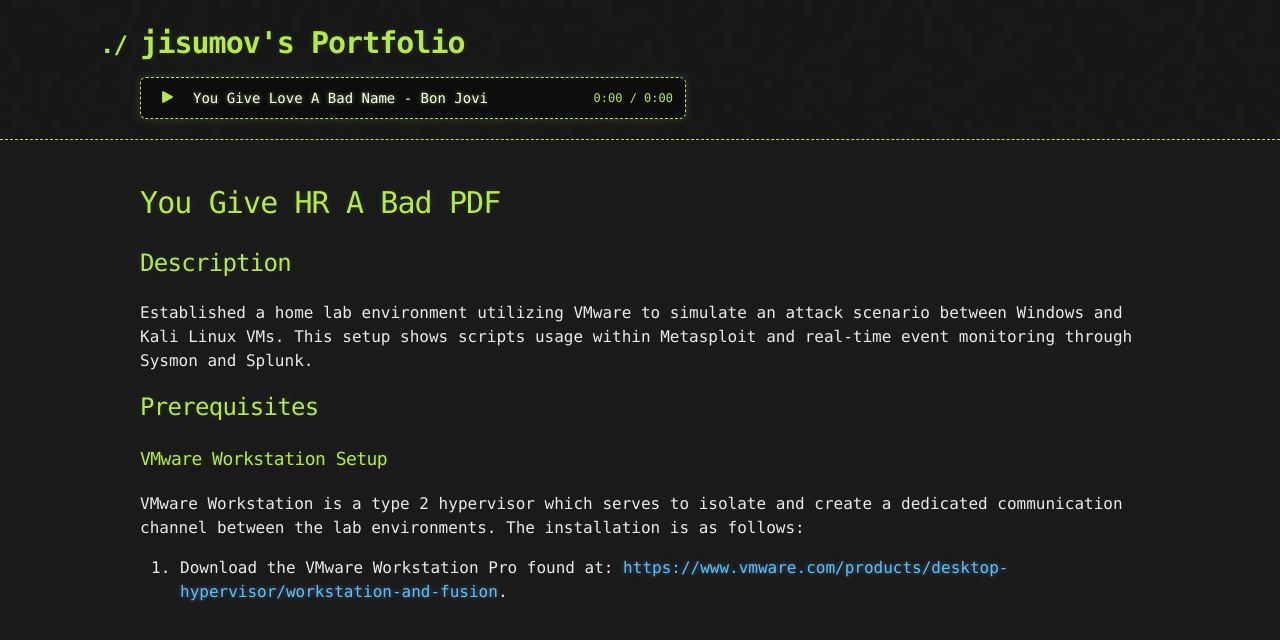
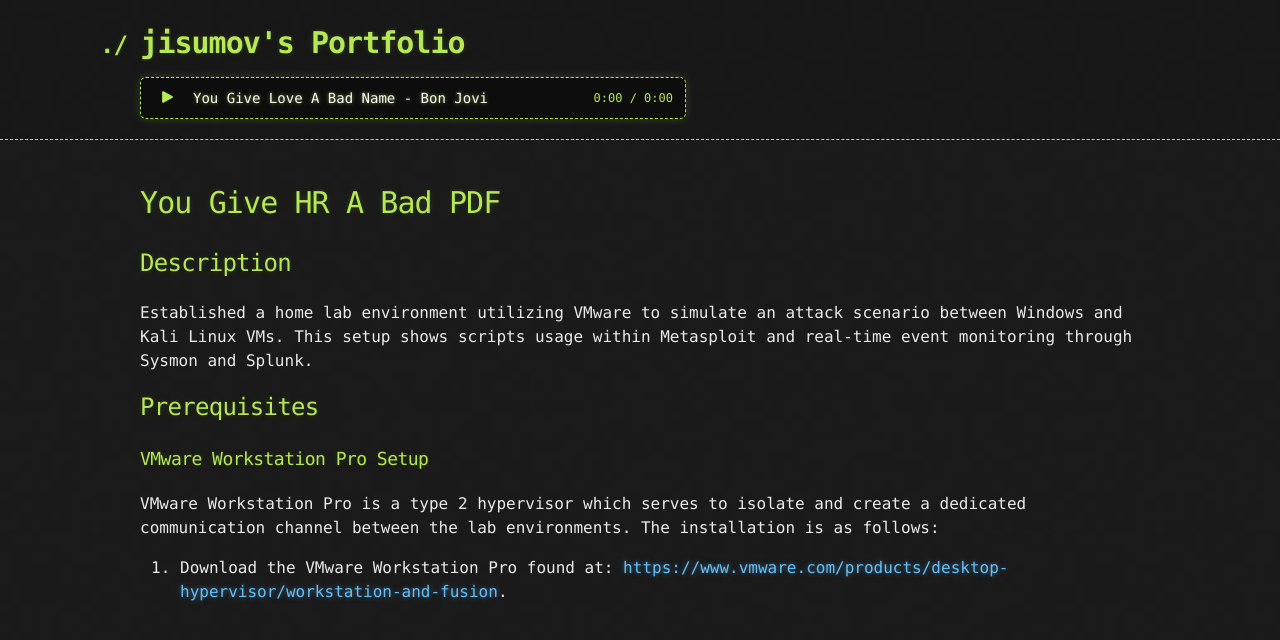
Before and after one commit to jisumov/jisumov.github.io, a Jekyll site: the page built from projects/40-2-labs/you-give-hr-a-bad-pdf.md, in a window 1280 px wide. Shown: the top 640 px of the page. Built offline with Jekyll 4.4.1, drawn with Linux system fonts in a browser that asks for light colours; nearby versions of some CDN libraries; our own code applies the rules of GitHub Pages for plain Markdown files.

Commit message:
chore: specify VMware version

```diff
--- a/projects/40-2-labs/you-give-hr-a-bad-pdf.md
+++ b/projects/40-2-labs/you-give-hr-a-bad-pdf.md
@@ -11,7 +11,7 @@ Established a home lab environment utilizing VMware to simulate an attack scenar
 
 ## Prerequisites
 
-### VMware Workstation Setup
-VMware Workstation is a type 2 hypervisor which serves to isolate and create a dedicated communication channel between the lab environments. The installation is as follows:
+### VMware Workstation Pro Setup
+VMware Workstation Pro is a type 2 hypervisor which serves to isolate and create a dedicated communication channel between the lab environments. The installation is as follows:
 
 1. Download the VMware Workstation Pro found at: [https://www.vmware.com/products/desktop-hypervisor/workstation-and-fusion](https://www.vmware.com/products/desktop-hypervisor/workstation-and-fusion).
```
